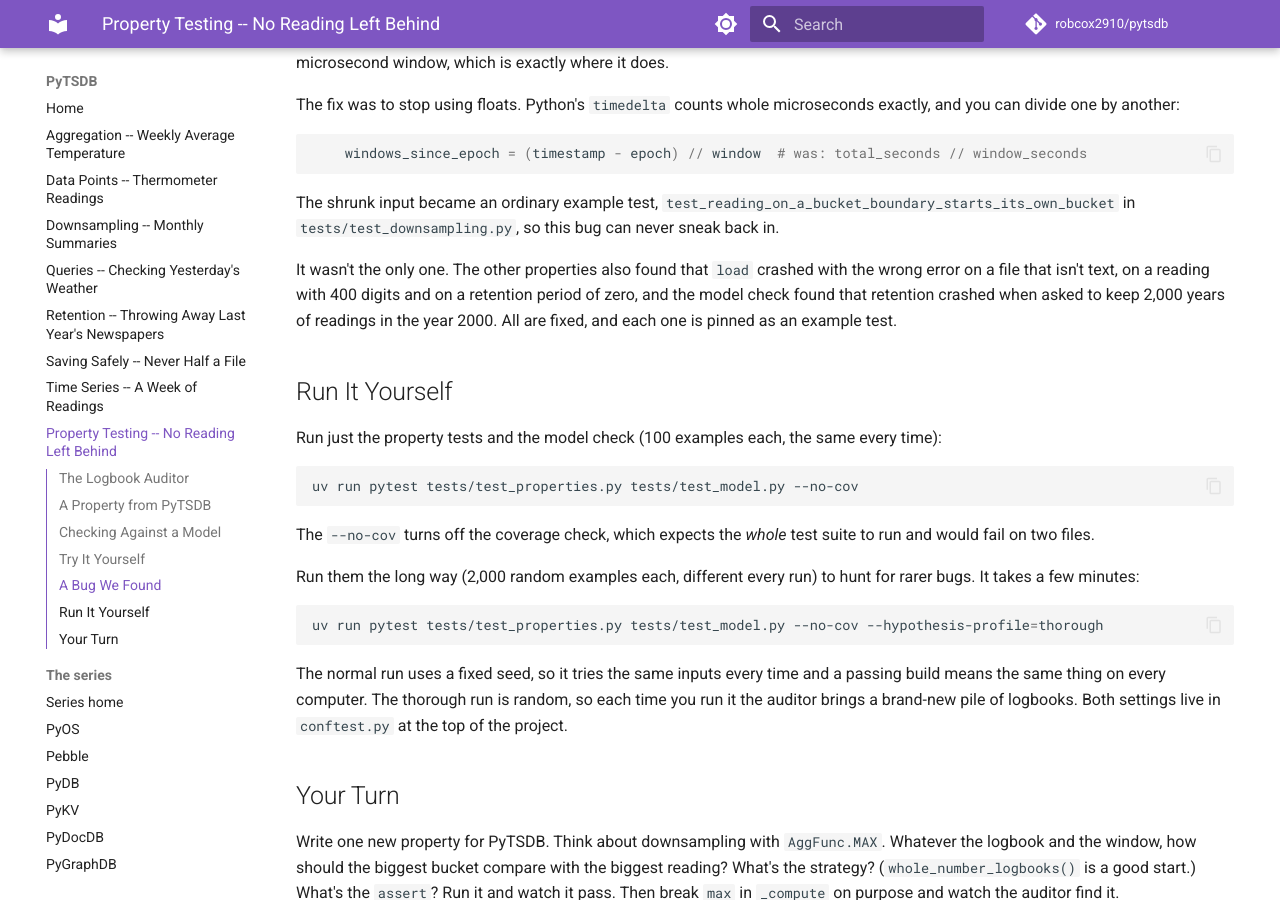
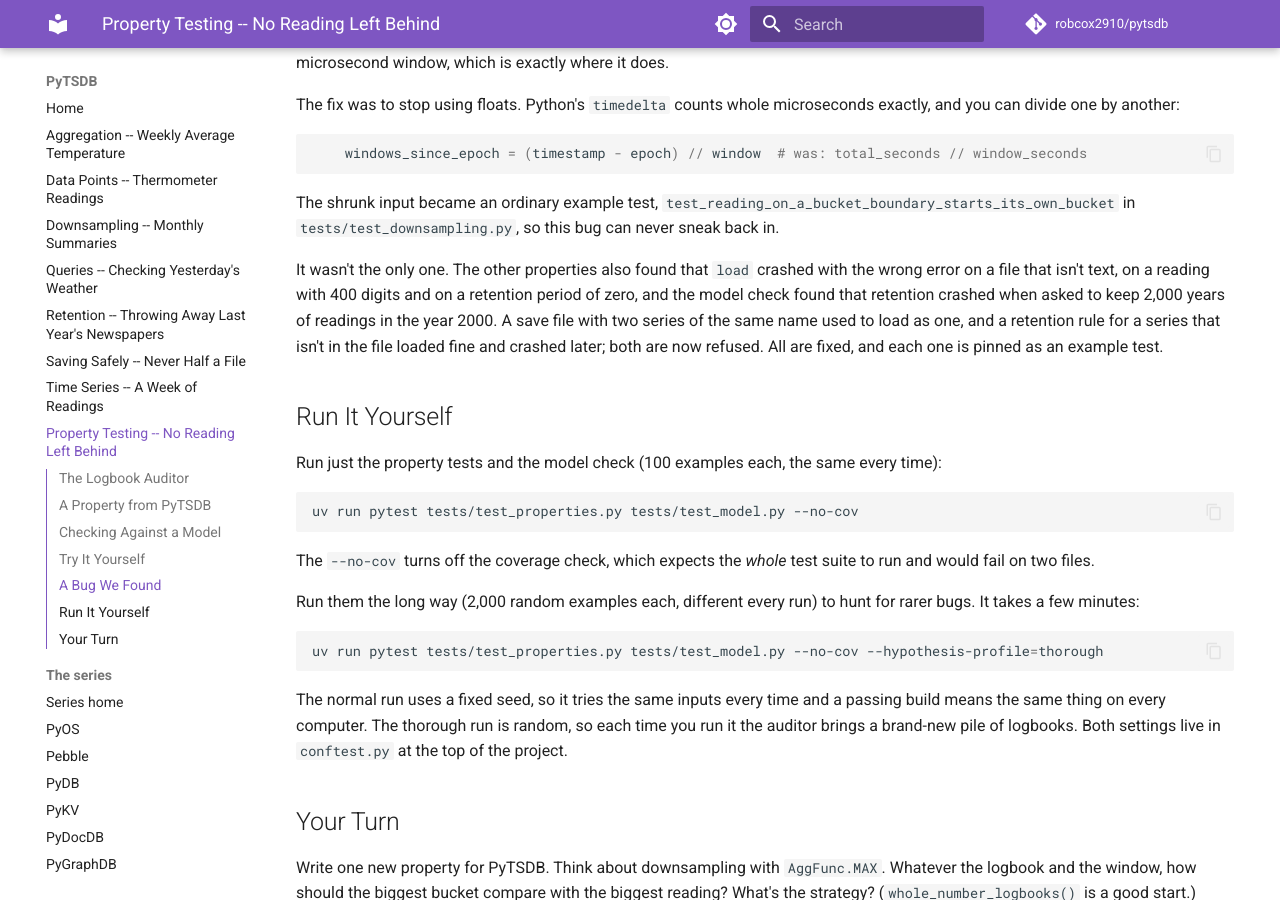
Before and after one commit to robcox2910/pytsdb, an MkDocs documentation site: the page built from docs/property-testing.md, in a window 1280 px wide and 900 px high, scrolled down 5909 px. Built offline with MkDocs 1.6.1 and Material for MkDocs 9.7.7, drawn with Linux system fonts in a browser that asks for light colours; comment, search, counter and statistics services are not loaded; some of the changed text lies outside the part shown.

Commit message:
test: damaged save files must load whole or be refused
The damaged-file property now also checks that a file which loads keeps
every series and that its retention rules can be applied, and makes
clashing names often enough to find both bugs fixed in the previous
commit. The page mentions them in A Bug We Found.

Co-Authored-By: Claude Opus 5.5 <noreply@anthropic.com>

```diff
--- a/docs/property-testing.md
+++ b/docs/property-testing.md
@@ -334,8 +334,10 @@ It wasn't the only one. The other properties also found that `load`
 crashed with the wrong error on a file that isn't text, on a reading
 with 400 digits and on a retention period of zero, and the model check
 found that retention crashed when asked to keep 2,000 years of readings
-in the year 2000. All are fixed, and each one is pinned as an example
-test.
+in the year 2000. A save file with two series of the same name used to
+load as one, and a retention rule for a series that isn't in the file
+loaded fine and crashed later; both are now refused. All are fixed, and
+each one is pinned as an example test.
 
 ## Run It Yourself
 
```
Also changed, not shown: other parts of docs/property-testing.md (+1 -1 lines), 1 other file.
